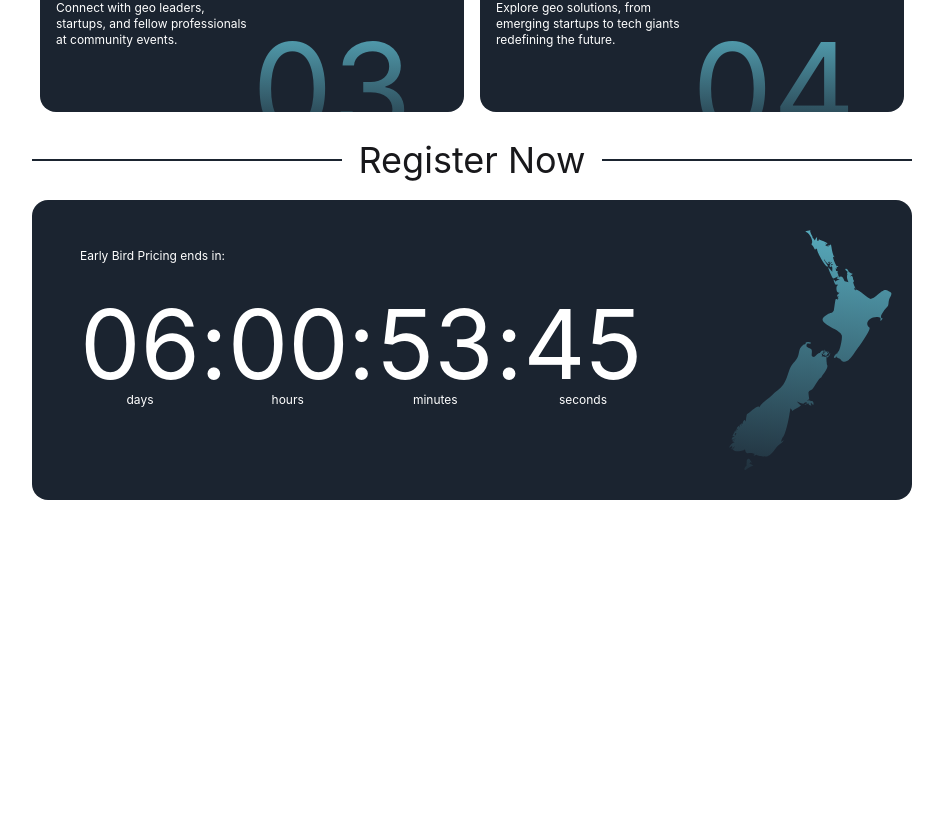
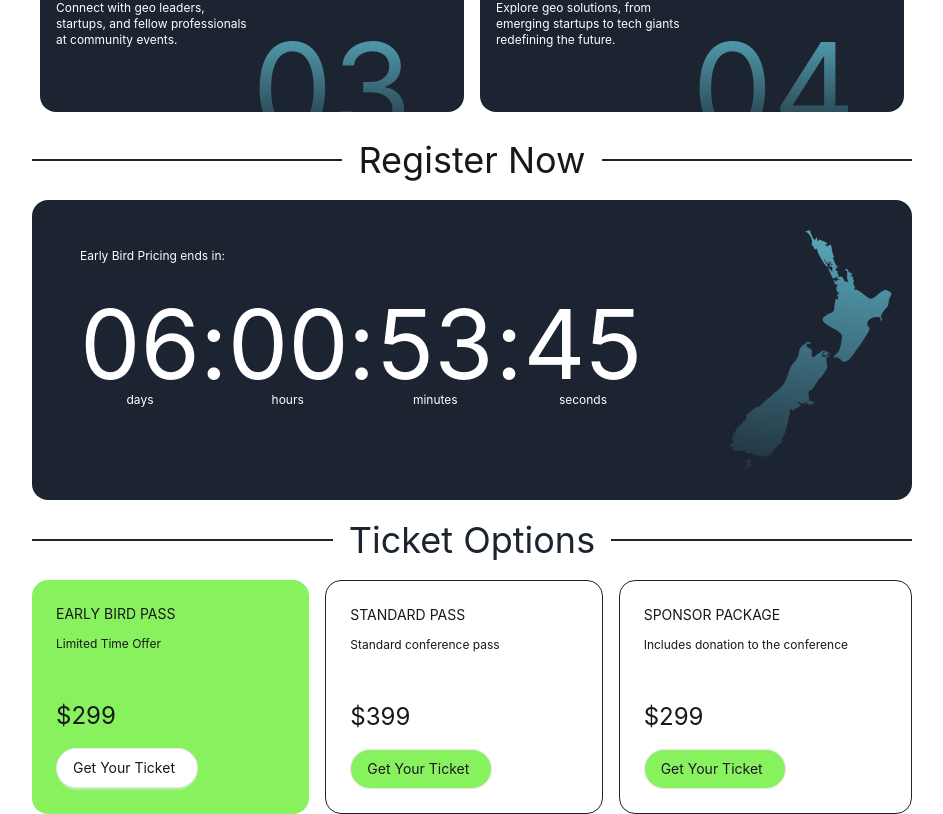
Before and after one commit to osgeo-oceania/foss4g-2025, a SvelteKit app: page / in a window 1280 px wide. Shown: the part 2702-3516 px from the top of the page, without its empty margins (168-1111 px from the left). Before the commit the page ends 3202 px from the top, so only its background shows below. Built offline with nearby package versions, Linux system fonts and the light colour scheme; what @iconify/tailwind4 would draw is missing.

Commit message:
add TicketOptions

```diff
--- /dev/null
+++ b/src/components/TicketOptions.svelte
@@ -0,0 +1,51 @@
+<script lang="ts">
+  const ticketOptions = [
+    {
+      title: 'Early Bird Pass',
+      description: 'Limited Time Offer',
+      price: '$299',
+      cardClass: 'bg-success',
+      buttonClass: 'bg-white'
+    },
+    {
+      title: 'Standard Pass',
+      description: 'Standard conference pass',
+      price: '$399',
+      cardClass: 'bg-white border-1 border-primary',
+      buttonClass: 'bg-success'
+    },
+    {
+      title: 'Sponsor Package',
+      description: 'Includes donation to the conference',
+      price: '$299',
+      cardClass: 'bg-white border-1 border-primary',
+      buttonClass: 'bg-success'
+    }
+  ];
+</script>
+
+<div class="divider divider-primary text-primary my-8 text-4xl">Ticket Options</div>
+
+{#snippet ticketOption(tOption: (typeof ticketOptions)[0])}
+  <div class={`card ${tOption.cardClass} rounded-2xl sm:p-6`}>
+    <div class="mb-3 text-sm uppercase">
+      {tOption.title}
+    </div>
+    <div class="mb-12 text-xs">
+      {tOption.description}
+    </div>
+    <div class="text-2xl">
+      {tOption.price}
+    </div>
+    <div class="mt-4">
+      <div class={`btn rounded-full text-sm  font-normal ${tOption.buttonClass}`}>
+        Get Your Ticket <span class="icon-[lucide--arrow-up-right] block"></span>
+      </div>
+    </div>
+  </div>
+{/snippet}
+<div class="grid space-x-4 sm:grid-cols-3">
+  {#each ticketOptions as tOption}
+    {@render ticketOption(tOption)}
+  {/each}
+</div>
--- a/src/routes/+page.svelte
+++ b/src/routes/+page.svelte
@@ -1,5 +1,6 @@
 <script lang="ts">
   import Foss4g2025Logo from '$images/svg/foss4g-2025-logo.svg?raw';
+  import TicketOptions from '$components/TicketOptions.svelte';
   import Countdown from '$components/Countdown.svelte';
   import Keynotes from '$components/Keynotes.svelte';
   import Rangitoto from '$images/svg/rangitoto.svg';
@@ -182,6 +183,7 @@
 
 <Countdown label="Early Bird Pricing ends in:" time="2025-06-28T00:00:00"/>
 
+<TicketOptions />
 <!-- FOSS4G stands for Free and Open Source Software for Geospatial, a conference
 series hosted in partnership with [OSGeo](https://www.osgeo.org/). FOSS4G
 brings open source geospatial users, software developers, decision makers and
```
